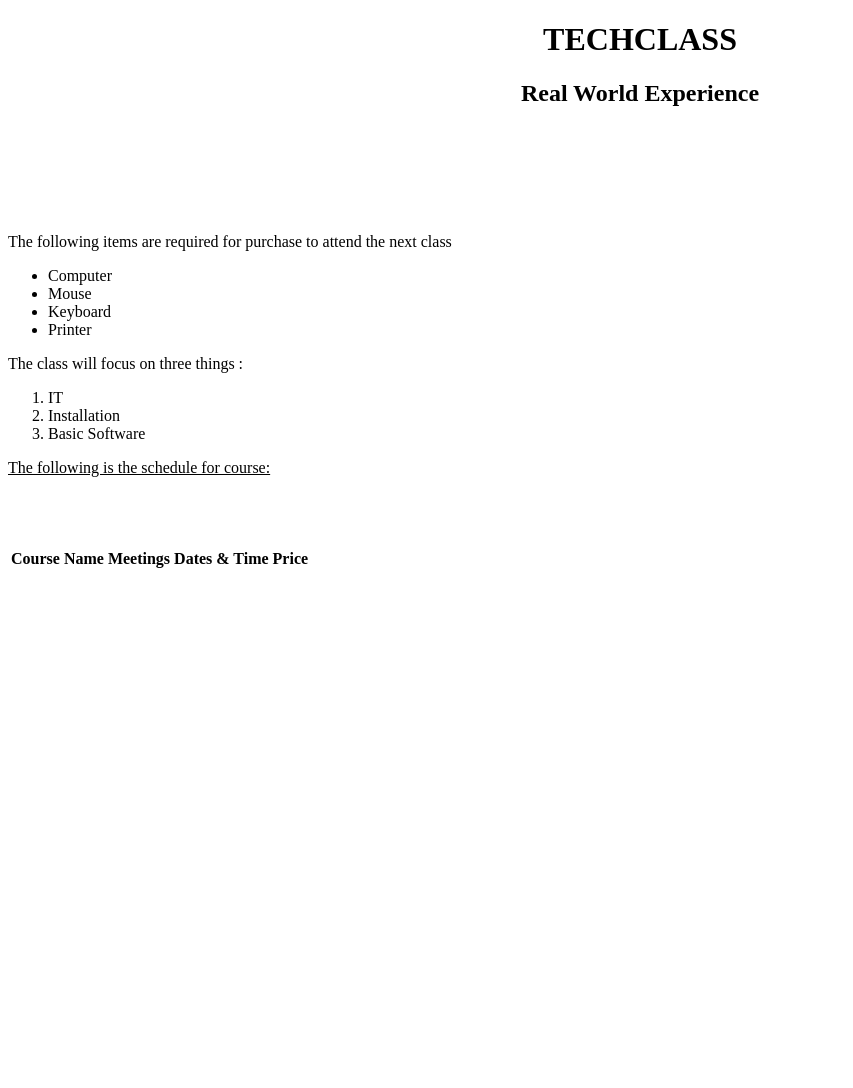
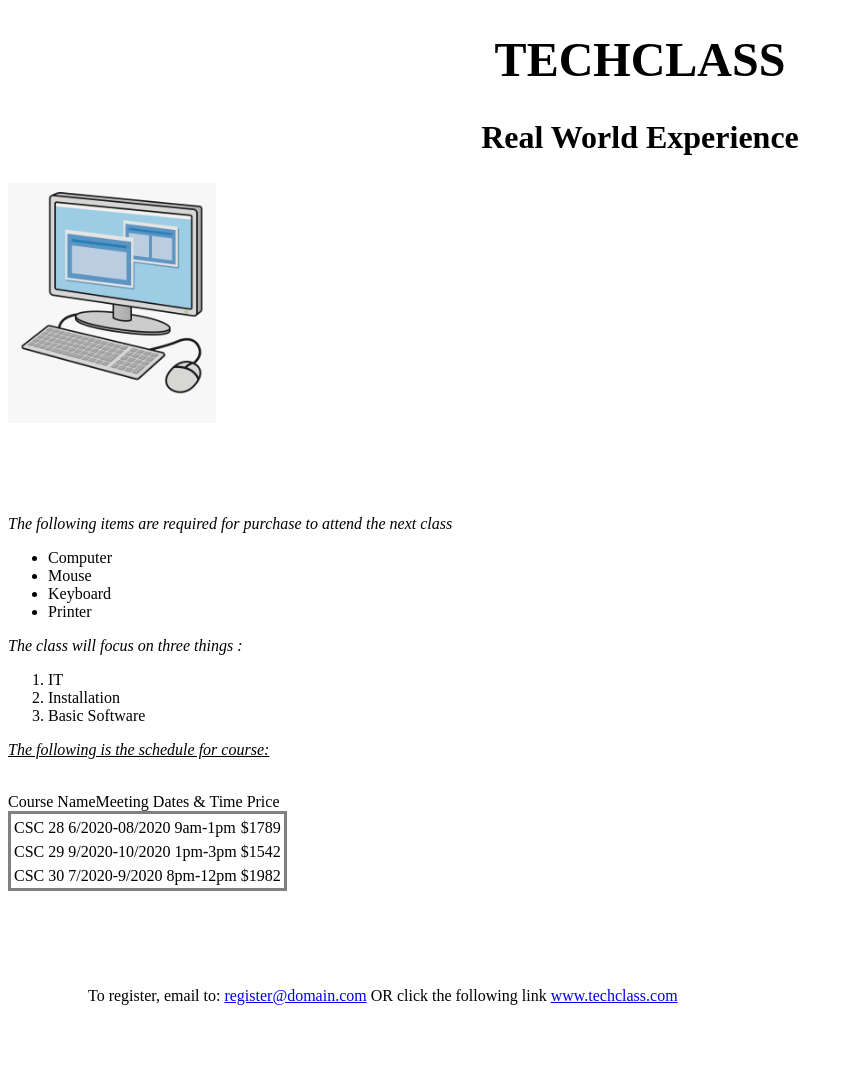
Before and after one commit to siam132/CISC_4800_EXAM_1, a plain HTML site: page index.htm in a window 1280 px wide. Shown: the whole page, without its empty margins (0-853 px from the left). Before the commit the page ends 800 px from the top, so only its background shows below. Drawn offline with Linux system fonts and the light colour scheme.

Commit message:
Second draft

```diff
--- a/index.htm
+++ b/index.htm
@@ -1,15 +1,19 @@
 <!DOCTYPE html>
-<header></header>
+<header>
+    <title>Shahidullah Rahman</title>
+    <link rel="stylesheet" type="text/css" href="style.css">
+</header>
 
 <body>
   <h1 align="center">TECHCLASS</h1>
   <h2 align="center">Real World Experience</h2>
+  <img class="icon" src="computer_logo.png"/>
   <br />
   <br />
   <br />
   <br />
   <br />
-  <p align="left">
+  <p align="left" style="font-style: italic;">
     The following items are required for purchase to attend the next class
   </p>
   <ul>
@@ -19,22 +23,40 @@
     <li>Printer</li>
   </ul>
 
-  <p>The class will focus on three things :</p>
+  <p style="font-style: italic;">The class will focus on three things :</p>
   <ol>
     <li>IT</li>
     <li>Installation</li>
     <li>Basic Software</li>
   </ol>
 
-  <p style="text-decoration: underline;">
+  <p style="text-decoration: underline; font-style: italic;">
     The following is the schedule for course:
   </p>
   <br />
-  <br />
-  <br />
+
+
   <table>
-    <th>Course Name</th>
-    <th>Meetings Dates & Time</th>
-    <th>Price</th>
-  </table>
+    <tr>Course Name</tr>
+    <td>CSC 28</td>
+    <td>6/2020-08/2020 9am-1pm</td>
+    <td>$1789</td>
+
+
+    <tr>Meeting Dates & Time</tr>
+    <td>CSC 29</td>
+    <td>9/2020-10/2020 1pm-3pm</td>
+    <td>$1542</td>
+
+    <tr> Price</tr>
+    <td>CSC 30</td>
+    <td>7/2020-9/2020 8pm-12pm</td>
+    <td>$1982</td>
+</table>
+
+
 </body>
+
+<footer>
+    <p class="footer-text">To register, email to: <a href="#">register@domain.com</a> OR click the following link <a href="#">www.techclass.com</a></p>
+</footer>
--- a/style.css
+++ b/style.css
@@ -0,0 +1,19 @@
+table{
+    border-style: solid;
+}
+
+.footer-text{
+    padding: 5em;
+}
+h1{
+    font-size: 3em;
+}
+h2{
+    font-size: 2em;
+}
+
+.icon{
+   max-width: 15em;
+   max-height: 15em;
+   float: center;
+}
```
Also changed, not shown: computer_logo.png (added).
